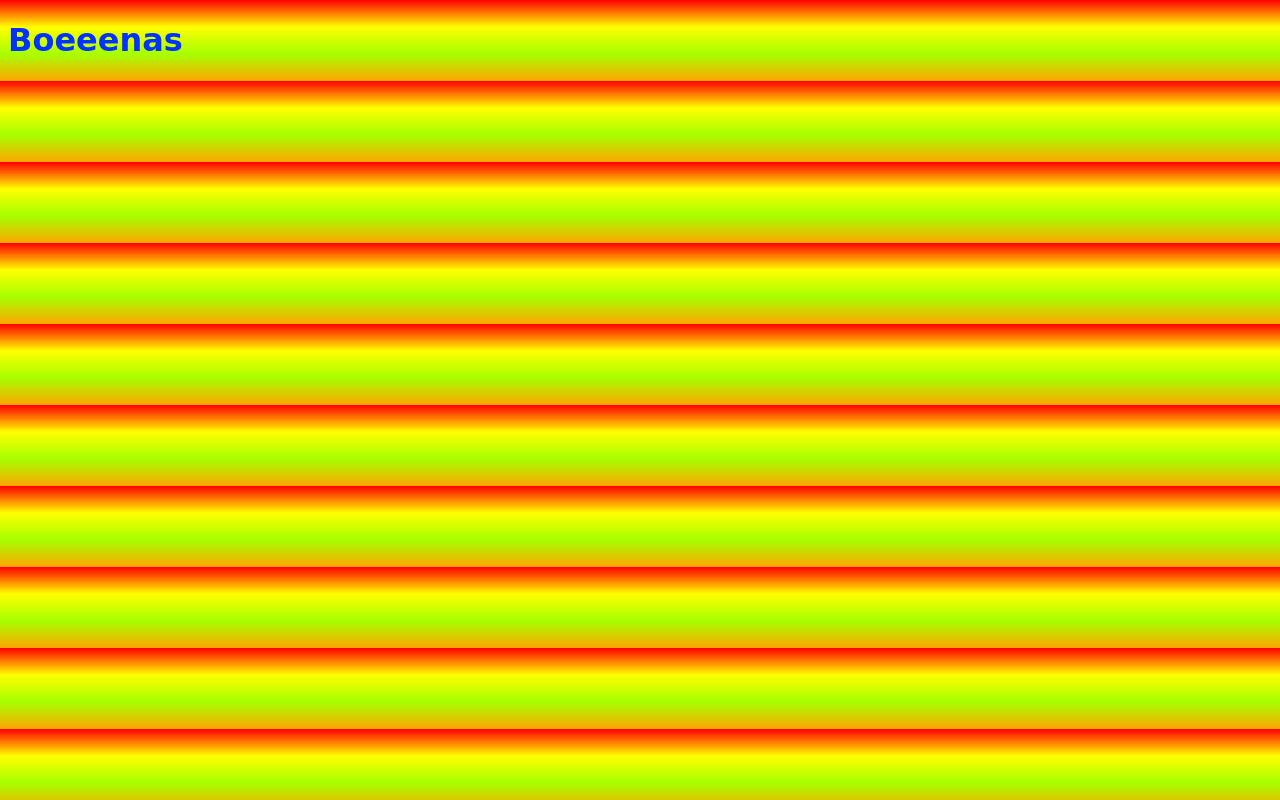
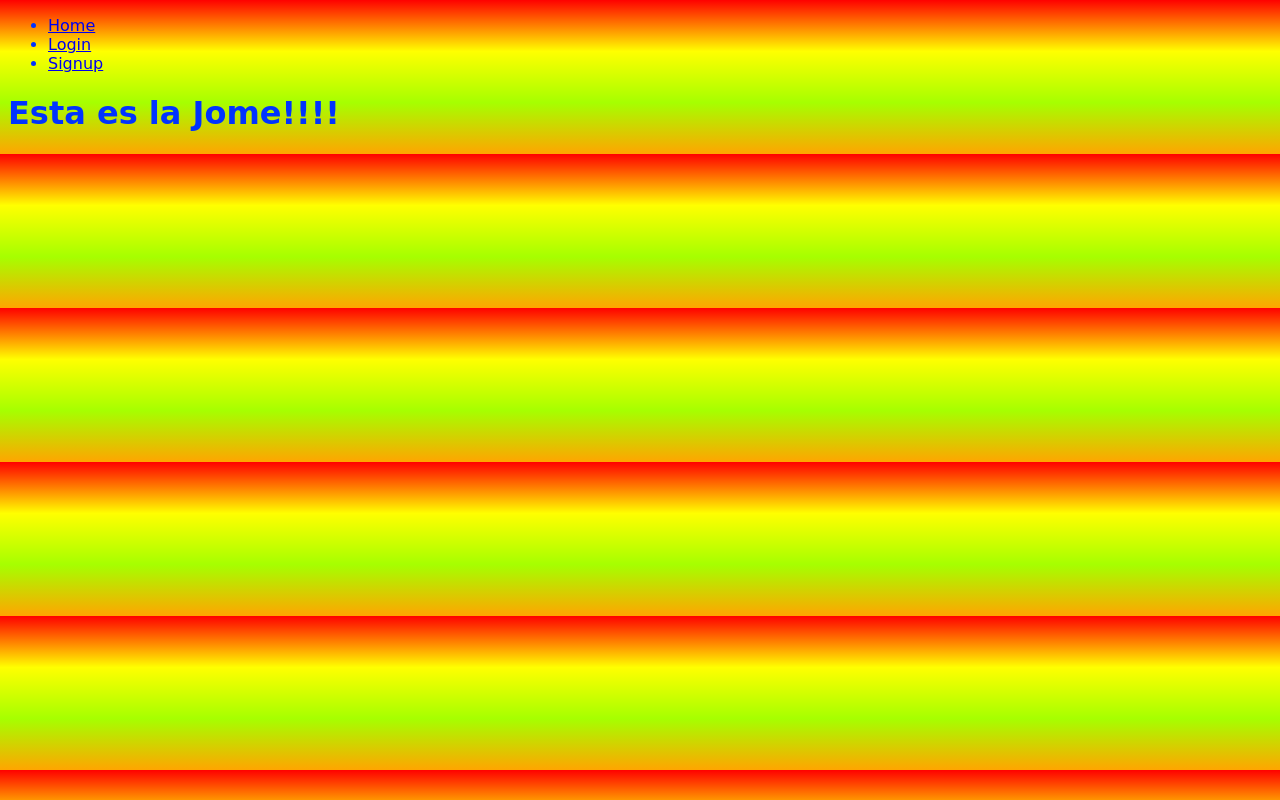
Before and after one commit to lucianocaus/NeoPosts-React, a React app: page / in a window 1280 px wide. Built offline with nearby package versions, Linux system fonts and the light colour scheme.

Commit message:
Add react router

```diff
--- a/package.json
+++ b/package.json
@@ -44,6 +44,6 @@
     "moment": "^2.29.4",
     "react": "^18.2.0",
     "react-dom": "^18.2.0",
-    "react-router-dom": "^6.3.0"
+    "react-router-dom": "^6.9.0"
   }
 }
--- /dev/null
+++ b/src/Components/App.js
@@ -0,0 +1,21 @@
+import React from 'react';
+import { Link } from 'react-router-dom';
+
+import Main from './Main';
+
+const App = () => (
+  <div>
+    <header>
+      <nav>
+        <ul>
+          <li><Link to="/">Home</Link></li>
+          <li><Link to="login">Login</Link></li>
+          <li><Link to="signup">Signup</Link></li>
+        </ul>
+      </nav>
+    </header>
+    <Main />
+  </div>
+);
+
+export default App;
--- /dev/null
+++ b/src/Components/Home.js
@@ -0,0 +1,9 @@
+import React from 'react';
+
+const Home = () => (
+  <div>
+    <h1>Esta es la Jome!!!!</h1>
+  </div>
+);
+
+export default Home;
--- /dev/null
+++ b/src/Components/Login.js
@@ -0,0 +1,9 @@
+import React from 'react'
+
+const Login = () => (
+  <div>
+    <h1>Logueate ak</h1>
+  </div>
+);
+
+export default Login;
--- /dev/null
+++ b/src/Components/Main.js
@@ -0,0 +1,18 @@
+import React from 'react';
+import { Routes, Route } from 'react-router-dom';
+
+import Home from './Home';
+import SignUp from './SignUp';
+import Login from './Login';
+
+const Main = () => (
+  <main>
+    <Routes>
+      <Route exact path="/" element={<Home />} />
+      <Route path="/login" element={<Login />} />
+      <Route path="/signup" element={<SignUp />} />
+    </Routes>
+  </main>
+);
+
+export default Main;
--- /dev/null
+++ b/src/Components/SignUp.js
@@ -0,0 +1,9 @@
+import React from 'react';
+
+const SignUp = () => (
+  <div>
+    <h1>Signupeate ak!</h1>
+  </div>
+);
+
+export default SignUp;
--- a/src/index.js
+++ b/src/index.js
@@ -1,12 +1,11 @@
 import React from 'react';
+import { BrowserRouter } from 'react-router-dom';
 import { render } from 'react-dom';
+import App from './components/App';
 
 import './style.scss';
 
-const App = () => (
-  <div>
-    <h1>Boeeenas</h1>
-  </div>
-);
-
-render(<App />, document.getElementById('app'));
+render((
+  <BrowserRouter>
+    <App />
+  </BrowserRouter>), document.getElementById('app'));
--- a/webpack.config.js
+++ b/webpack.config.js
@@ -1,34 +1,39 @@
-const path = require("path");
-const HtmlWebpackPlugin = require("html-webpack-plugin");
+const path = require('path');
+const HtmlWebpackPlugin = require('html-webpack-plugin');
 
 module.exports = {
+  devServer: {
+    historyApiFallback: true,
+  },
+  entry: { index: path.resolve(__dirname, 'src', 'index.js') },
   module: {
     rules: [
       {
         test: /\.scss$/,
-        use: ["style-loader", "css-loader", "sass-loader",]
+        use: ['style-loader', 'css-loader', 'sass-loader'],
       },
       {
         test: /\.js$/,
         exclude: /node_modules/,
-        use: ["babel-loader"]
-      }
-    ]
+        use: ['babel-loader'],
+      },
+    ],
   },
 
   output: {
-    path: path.resolve(__dirname, "build")
+    path: path.resolve(__dirname, 'build'),
   },
 
   mode: 'development',
 
   optimization: {
-    splitChunks: { chunks: "all" }
+    splitChunks: { chunks: 'all' },
   },
 
   plugins: [
     new HtmlWebpackPlugin({
-      template: path.resolve(__dirname, "src", "index.html")
-    })
-  ]
+      template: path.resolve(__dirname, 'src', 'index.html'),
+      publicPath: '/',
+    }),
+  ],
 };
```
Also changed, not shown: src/style.scss (line endings or trailing spaces), 1 other file (tests, documents, lock files or other folders).
